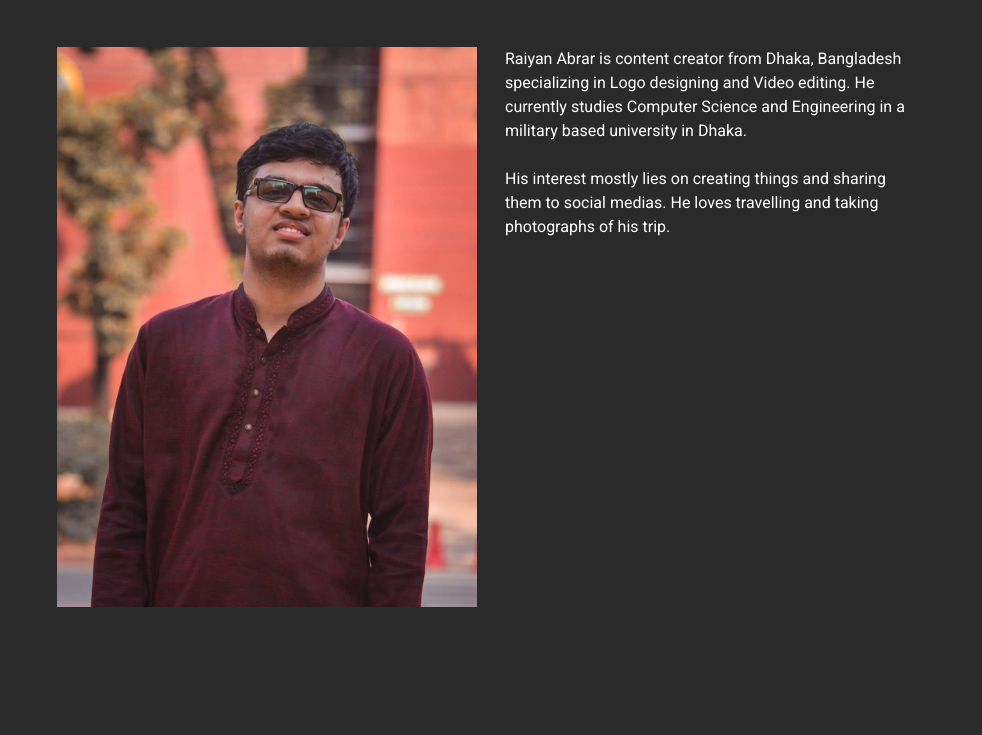
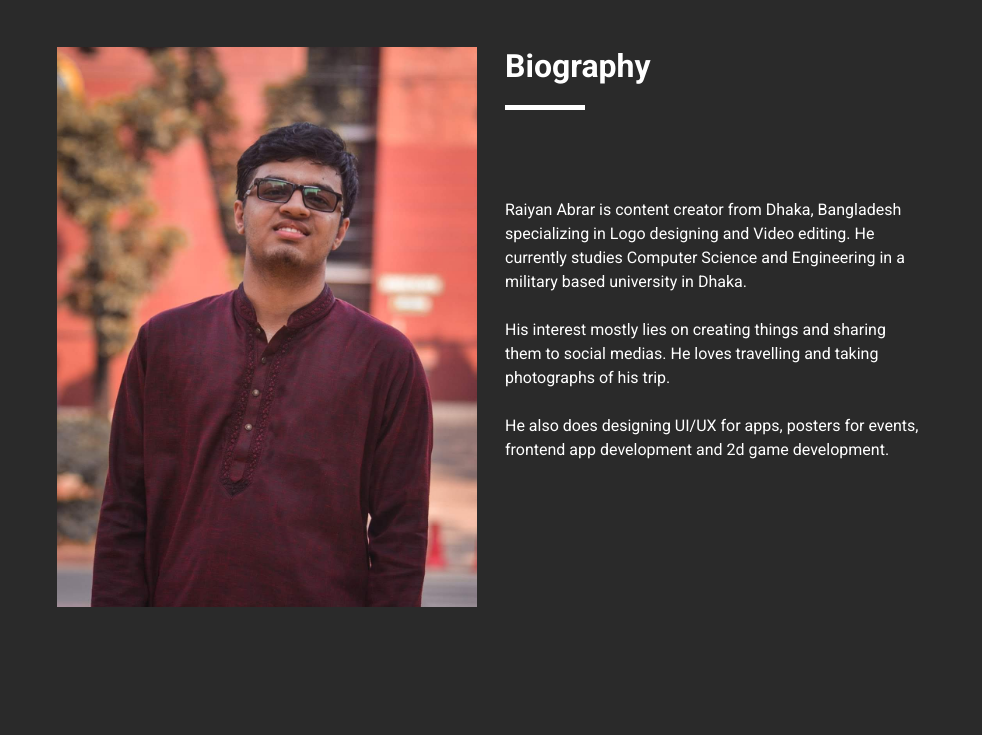
Before and after one commit to darkluminance/darkluminance.github.io, a plain HTML site: page about.html in a window 1280 px wide. Shown: the part 65-800 px from the top of the page, without its empty margins (149-1131 px from the left). Drawn offline with nearby package versions, Linux system fonts and the light colour scheme.

Commit message:
about me animation

```diff
--- a/about.html
+++ b/about.html
@@ -68,8 +68,9 @@
         </div>
 
         <div class="mybio">
+            <h2>Biography</h2>
             <p>Raiyan Abrar is content creator from Dhaka, Bangladesh specializing in Logo designing and Video editing. He currently studies Computer Science and Engineering in a military based university in Dhaka.<br><br>
-            His interest mostly lies on creating things and sharing them to social medias. He loves travelling and taking photographs of his trip.</p>
+            His interest mostly lies on creating things and sharing them to social medias. He loves travelling and taking photographs of his trip.<br><br>He also does designing UI/UX for apps, posters for events, frontend app development and 2d game development.</p>
         </div>
     </div>
 
--- a/bio.css
+++ b/bio.css
@@ -1,3 +1,9 @@
+@keyframes biocontainer {
+    from {opacity: 0%;}
+    to {opacity: 100%;}
+  }
+
+
 .biocontainer{
     padding-left: 15%;
     padding-right: 15%;
@@ -6,6 +12,8 @@
     display: flex;
     justify-content: space-around;
     background: rgb(42, 42, 42);
+    animation-name: welcomeanim;
+    animation-duration: 2s;
 }
 
 .myimage img{
@@ -16,8 +24,15 @@
     width: 420px;
 }
 
+.mybio h2{
+    font-weight: 700;
+    width: 80px;
+
+    padding-bottom: 20px;
+    border-bottom: 5px solid white;
+}
 .mybio p{
-
+    padding-top: 80px;
 }
 
 .biocontainer{
```
